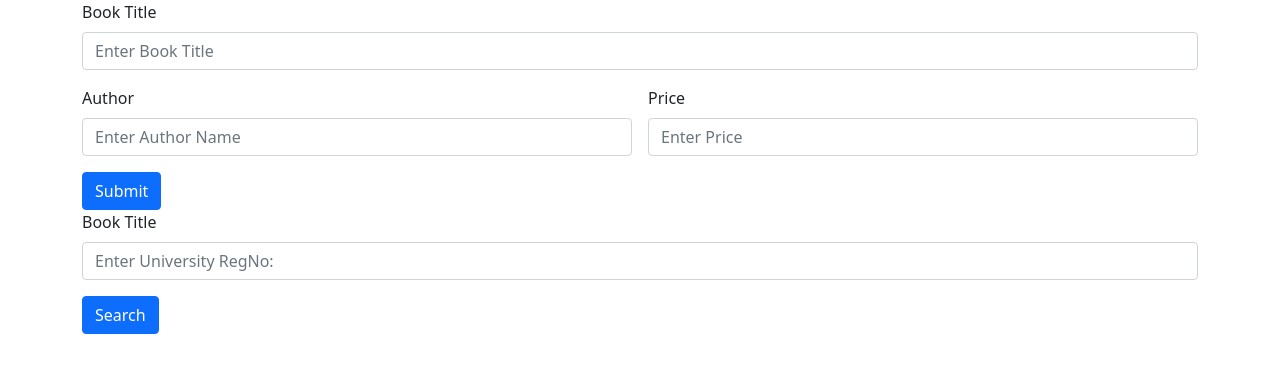
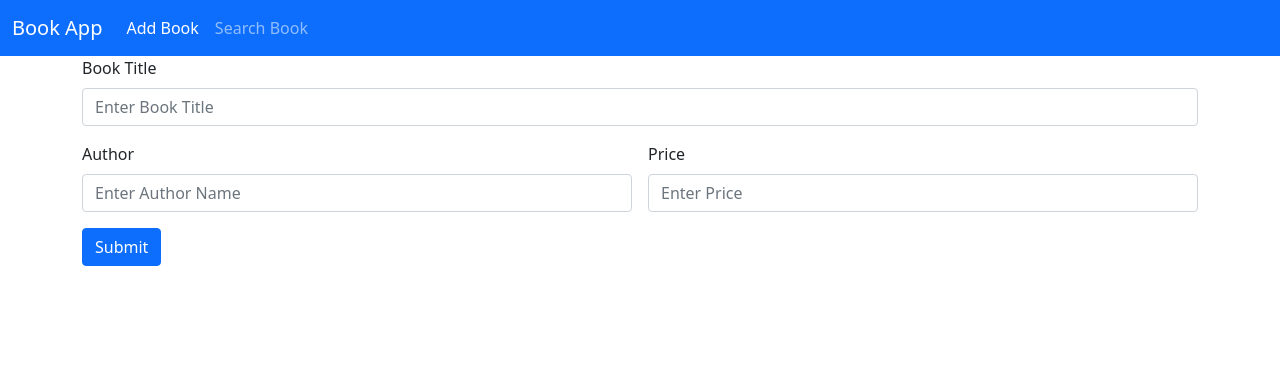
Before and after one commit to jerinjames707/bookapp, a React (Create React App) app: page / in a window 1280 px wide. Shown: the top 372 px of the page. Built offline with nearby package versions, Linux system fonts and the light colour scheme.

Commit message:
book app-navbar cmplt

```diff
--- a/src/App.js
+++ b/src/App.js
@@ -4,12 +4,18 @@ import 'bootstrap/dist/css/bootstrap.min.css';
 import 'bootstrap/dist/js/bootstrap.bundle.min.js';
 import Addbook from './components/Addbook';
 import Searchbook from './components/Searchbook';
+import { BrowserRouter, Route, Routes } from 'react-router-dom';
 
 function App() {
   return (
     <div>
-      <Addbook/>
-      <Searchbook/>
+     <BrowserRouter>
+     <Routes>
+      <Route path="/" exact element={<Addbook/>}/>
+      <Route path="/search" exact element={<Searchbook/>}/>
+
+     </Routes>
+     </BrowserRouter>
     </div>
   );
 }
--- a/src/components/Addbook.js
+++ b/src/components/Addbook.js
@@ -1,8 +1,10 @@
 import React from 'react'
+import Header from './Header'
 
 const Addbook = () => {
   return (
     <div>
+        <Header/>
         <div className="container">
     <div className="row">
         <div className="col col-12 col-sm-12 col-md-12 col-lg-12 col-xl-12 col-xxl-12">
--- /dev/null
+++ b/src/components/Header.js
@@ -0,0 +1,30 @@
+import React from 'react'
+import { Link } from 'react-router-dom'
+
+const Header = () => {
+  return (
+    <div>
+        <nav className="navbar navbar-expand-lg navbar-dark bg-primary">
+  <div className="container-fluid">
+    <Link className="navbar-brand" to='/'>Book App</Link>
+    <button className="navbar-toggler" type="button" data-bs-toggle="collapse" data-bs-target="#navbarNavDropdown" aria-controls="navbarNavDropdown" aria-expanded="false" aria-label="Toggle navigation">
+      <span className="navbar-toggler-icon"></span>
+    </button>
+    <div className="collapse navbar-collapse" id="navbarNavDropdown">
+      <ul className="navbar-nav">
+        <li className="nav-item">
+    <Link className="nav-link active" to='/'>Add Book</Link>
+        </li>
+        <li className="nav-item">
+          <Link className="nav-link" to='/Search'>Search Book</Link>
+        </li>
+      </ul>
+    </div>
+  </div>
+</nav>
+
+    </div>
+  )
+}
+
+export default Header
--- a/src/components/Searchbook.js
+++ b/src/components/Searchbook.js
@@ -1,8 +1,10 @@
 import React from 'react'
+import Header from './Header'
 
 const Searchbook = () => {
   return (
     <div>
+        <Header/>
         <div className="container">
     <div className="row">
         <div className="col col-12 col-sm-12 col-md-12 col-lg-12 col-xl-12 col-xxl-12">
```
